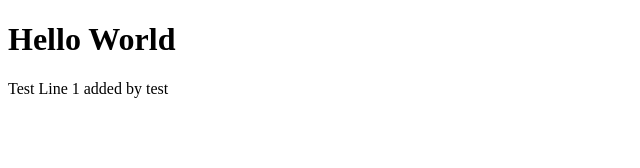
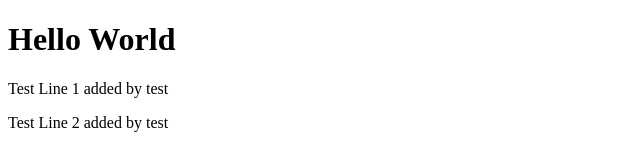
Before and after one commit to rospyctrl/test1, a plain HTML site: page index.html in a window 1280 px wide. Shown: the whole page, without its empty margins (0-640 px from the left). Drawn offline with Linux system fonts and the light colour scheme.

Commit message:
changes2

```diff
--- a/index.html
+++ b/index.html
@@ -9,5 +9,6 @@
 <body>
     <h1>Hello World</h1>
     <p>Test Line 1 added by test</p>
+    <p>Test Line 2 added by test</p>
 </body>
 </html>
```
